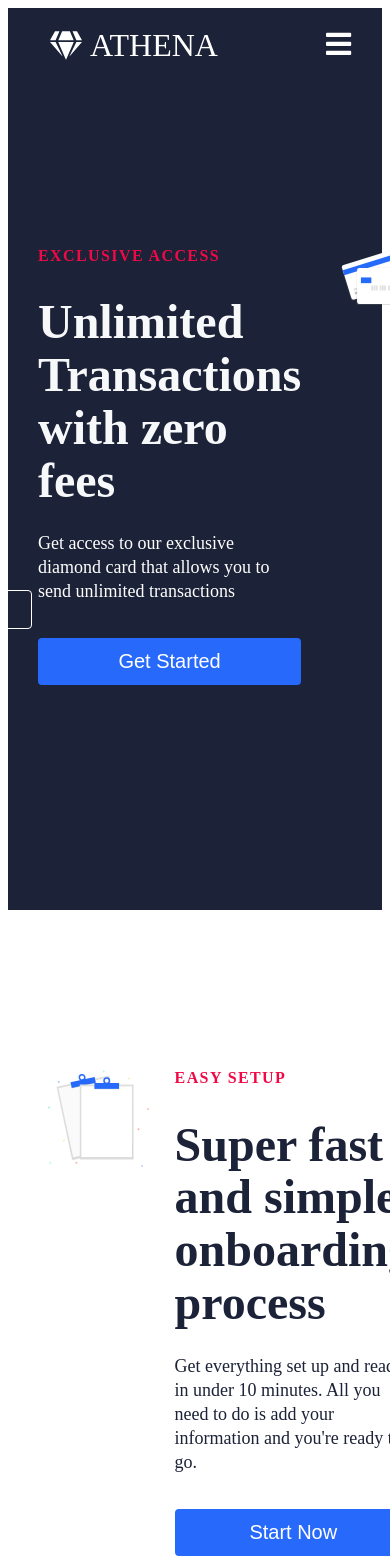
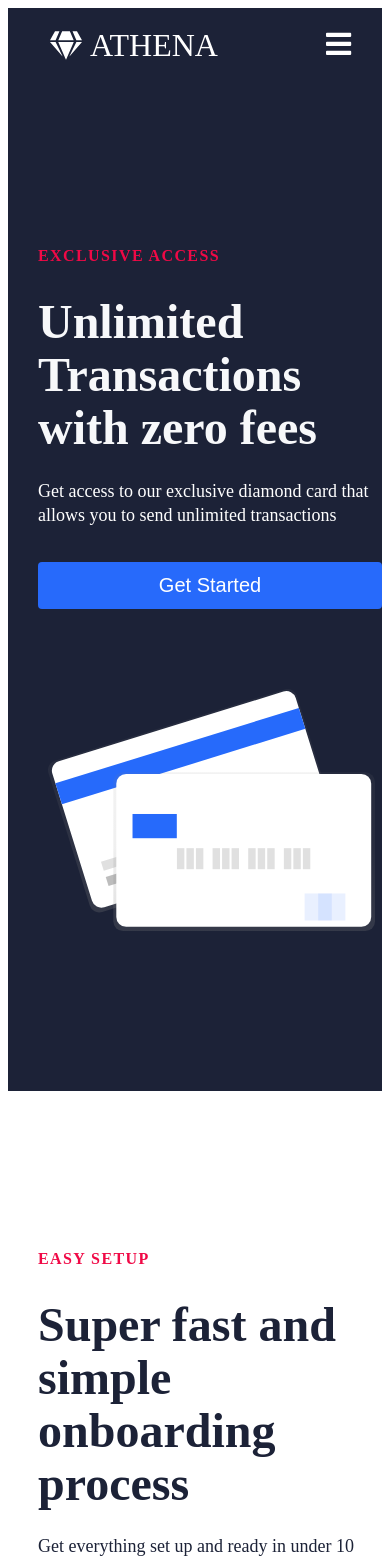
Before and after one commit to georgeokez/website-template1, a React (Create React App) app: page / in a window 390 px wide. Shown: the top 1561 px of the page. Built offline with nearby package versions, Linux system fonts and the light colour scheme.

Commit message:
major refactor

```diff
--- a/src/App.js
+++ b/src/App.js
@@ -1,6 +1,9 @@
 import { Route, BrowserRouter as Router, Switch } from 'react-router-dom';
 import Navbar from './components/navbar/Navbar';
-import Home from './components/pages/homePage/Home';
+import Home from './components/pages/Home';
+import Plans from './components/pages/Plans';
+import Services from './components/pages/Services';
+import Footer from './components/footer/Footer';
 import './App.css';
 
 function App() {
@@ -9,7 +12,10 @@ function App() {
         <Navbar />
         <Switch>
           <Route path='/' exact component={Home} />
+          <Route path='/plans' component={Plans} />
+          <Route path='/services' component={Services} />
         </Switch>
+        <Footer />
       </Router>
   );
 }
--- a/src/components/heroSection/HeroSection.css
+++ b/src/components/heroSection/HeroSection.css
@@ -9,10 +9,21 @@
 
 .row {
   display: flex;
+  flex-direction:row-reverse;
   margin-right: -15px;
   margin-bottom: -15px;
   margin-left: -15px;
-  flex-wrap: ;
+  flex-wrap: column;
+  align-content: stretch;
+}
+
+.row-reverse {
+  display: flex;
+  flex-direction:row;
+  margin-right: -15px;
+  margin-bottom: -15px;
+  margin-left: -15px;
+  flex-wrap: column;
   align-content: stretch;
 }
 
@@ -85,17 +96,35 @@ img {
 
 @media screen and (max-width: 991px) {
   .container {
+    display: flex;
     padding-right: 30px;
     padding-left: 30px;
   }
+
+  .row {
+    flex-direction: column;
+    display: flex;
+    flex-wrap: column;
+    width: 100%;
+  }
+
+  .row-reverse{
+    flex-direction: column;
+    display: flex;
+    flex-wrap: column;
+    width: 100%;
+  }
+
 }
 
 @media screen and (max-width: 768px) {
   .home__hero-text-wrapper {
     padding-bottom: 65px;
+    flex-direction: column;
   }
 
   .col {
+    flex-direction: column;
     max-width: 100%;
     flex-basis: 100%;
   }
--- a/src/components/heroSection/HeroSection.js
+++ b/src/components/heroSection/HeroSection.js
@@ -11,9 +11,7 @@ function HeroSection({
         <>
            <div className={ lightBg ? 'home__hero-section' : 'home__hero-section darkBg'}>
             <div className='container'>
-               <div className='row home_hero-row'
-                  style={{ display:'flex', flexDirection: imgStart === 'left' ? 'row-reverse' : 'row' }}
-               >
+               <div className={ imgStart === 'left' ? 'row home__hero-row' : 'row-reverse home__hero-row' }>
                   <div className='col'>
                      <div className='home__hero-text-wrapper'>
                         <div className='top-line'>
--- a/src/components/navbar/Navbar.css
+++ b/src/components/navbar/Navbar.css
@@ -63,7 +63,7 @@
     align-items: center;
     text-decoration: none;
     padding: 0.5rem 1rem;
-    height: 100%;
+    height: 80%;
   }
 
   .fa-bars {
@@ -146,7 +146,7 @@
       display: flex;
       justify-content: center;
       align-items: center;
-      width: 100%;
+      width: 80%;
       height: 120px;
     }
   }
--- a/src/components/navbar/Navbar.js
+++ b/src/components/navbar/Navbar.js
@@ -52,8 +52,8 @@ window.addEventListener('resize', showButton);
                   </Link>
                 </li>
                 <li className="nav-item">
-                  <Link to='/products' className="nav-links" onClick={closeMobileMenu}>
-                    Products
+                  <Link to='/plans' className="nav-links" onClick={closeMobileMenu}>
+                    Plans
                   </Link>
                 </li>
                 <li className="nav-btn">
--- a/src/components/pages/HomePage/Data.js
+++ /dev/null
@@ -1,54 +0,0 @@
-export const homeObjOne = {
-    lightBg: false,
-    lightText: true,
-    lightTextDesc: true,
-    topLine: 'Exclusive Access',
-    headline: 'Unlimited Transactions with zero fees',
-    description: 'Get access to our exclusive diamond card that allows you to send unlimited transactions',
-    buttonLabel: 'Get Started',
-    imgStart: 'right',
-    img: 'images/svg-1.svg',
-    alt: 'Credit Card'
-}
-
-export const homeObjTwo = {
-  lightBg: false,
-  lightText: true,
-  lightTextDesc: true,
-  topLine: '100% SECURE',
-  headline: 'Stay protected 24/7 anywhere anytime',
-  description:
-    'We have you covered no matter where you are located. Over 140 locations worldwide to ensure you have access anytime',
-  buttonLabel: 'Learn More',
-  imgStart: '',
-  img: 'images/svg-5.svg',
-  alt: 'Vault'
-};
-
-export const homeObjThree = {
-  lightBg: true,
-  lightText: false,
-  lightTextDesc: false,
-  topLine: 'EASY SETUP',
-  headline: 'Super fast and simple onboarding process',
-  description:
-    "Get everything set up and ready in under 10 minutes. All you need to do is add your information and you're ready to go.",
-  buttonLabel: 'Start Now',
-  imgStart: 'left',
-  img: 'images/svg-7.svg',
-  alt: 'Vault'
-};
-
-export const homeObjFour = {
-  lightBg: false,
-  lightText: true,
-  lightTextDesc: true,
-  topLine: 'DATA ANALYTICS',
-  headline: 'Every transaction is stored on our secure cloud database',
-  description:
-    'Never ever have to worry again about saved reciepts. We store your data, so you can access it anytime.',
-  buttonLabel: 'Sign Up Now',
-  imgStart: 'left',
-  img: 'images/svg-8.svg',
-  alt: 'Vault'
-};
--- a/src/components/pages/HomePage/Home.js
+++ /dev/null
@@ -1,20 +0,0 @@
-import React from 'react'
-import HeroSection from '../../heroSection/HeroSection';
-import Footer from '../../footer/Footer';
-import Pricing from '../../pricing/Pricing'
-import {homeObjOne,homeObjTwo,homeObjThree,homeObjFour} from './Data';
-
-function Home() {
-    return (
-        <>
-           <HeroSection {...homeObjOne} />
-           <HeroSection {...homeObjThree} />
-           <HeroSection {...homeObjTwo} />
-           <Pricing />
-           <HeroSection {...homeObjFour} />
-           <Footer />
-        </>
-    )
-}
-
-export default Home
```
